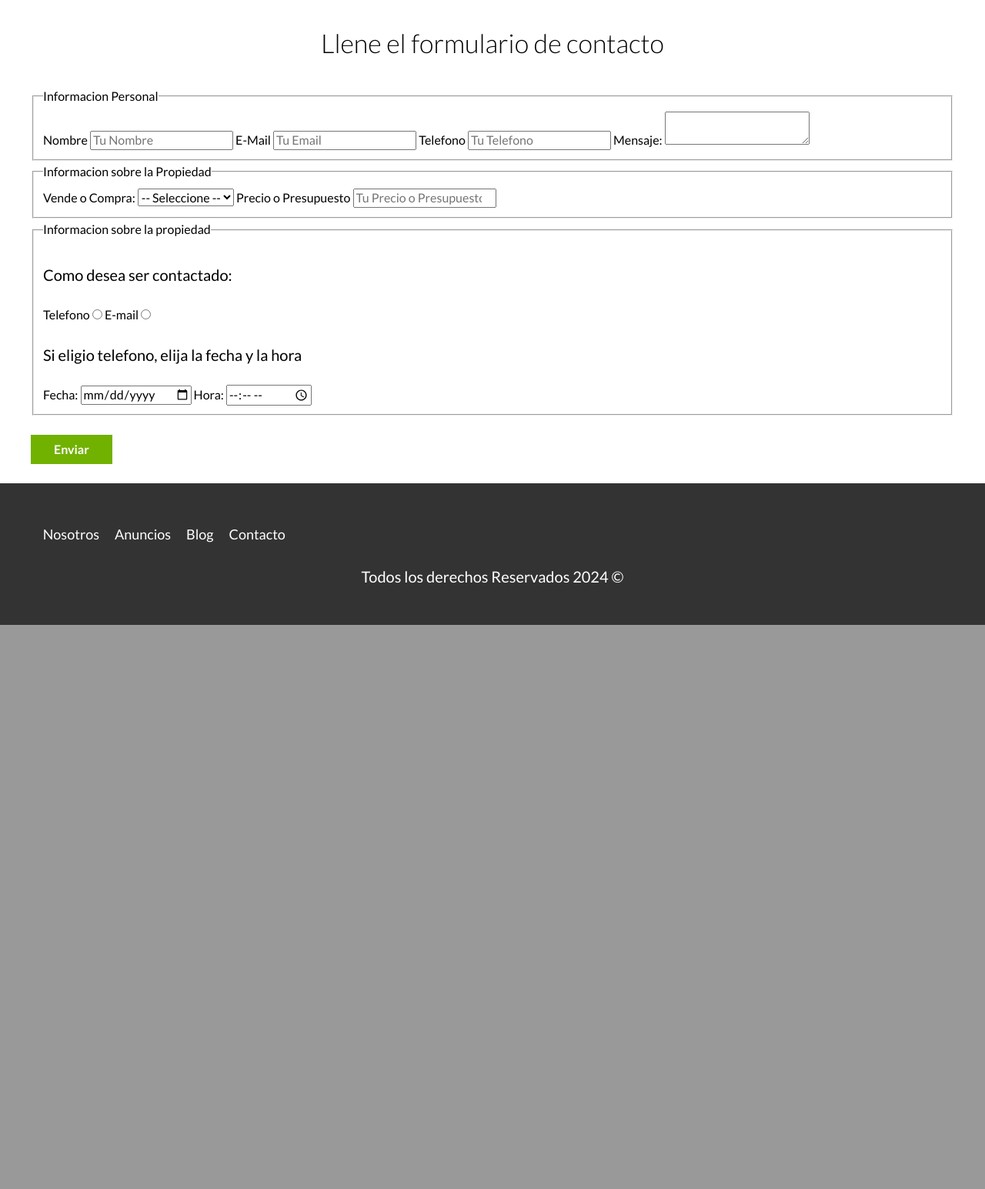
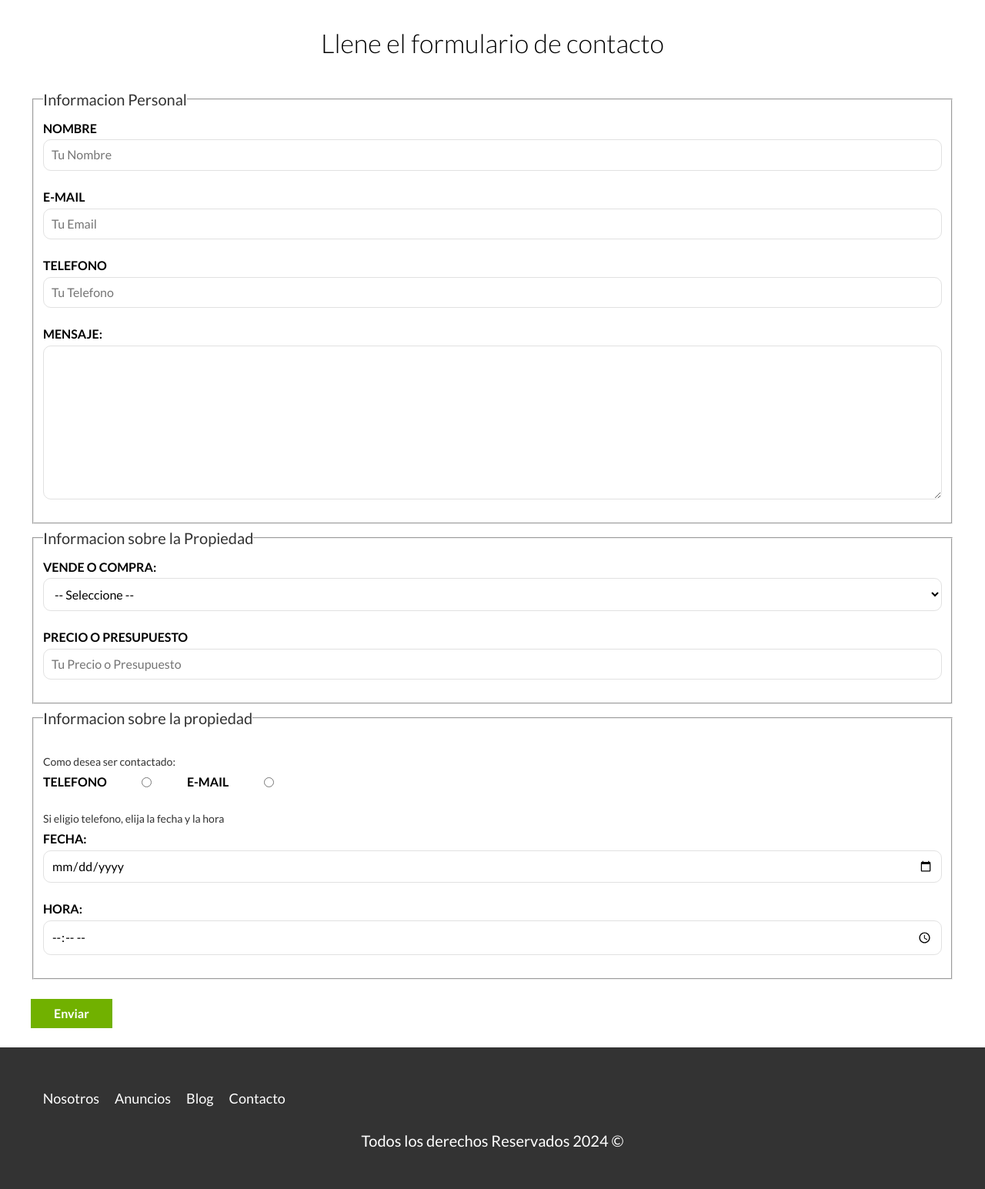
Before and after one commit to TomasSargentoni/UdemyCourse, a PHP site: page /contacto.html in a window 1280 px wide. Shown: the part 1138-2683 px from the top of the page at 77% size. Before the commit the page ends 1950 px from the top, so only its background shows below. Run offline with PHP 8.4, Linux system fonts and the light colour scheme.

Commit message:
terminando pagina, falta js, php y myqsl

```diff
--- a/Paginas/bienesraices_inicio/src/scss/app.scss
+++ b/Paginas/bienesraices_inicio/src/scss/app.scss
@@ -14,6 +14,7 @@
 @import 'layout/contactar';
 @import 'layout/inferior';
 @import 'layout/testimoniales';
+@import 'layout/formulario';
 
 
 //** Paginas Internas **/
--- /dev/null
+++ b/Paginas/bienesraices_inicio/src/scss/layout/_formulario.scss
@@ -0,0 +1,44 @@
+.formulario {
+    p {
+        font-size: 1.4rem;
+        color: $grisOscuro;
+        margin: 2rem 0 0 0;
+    }
+
+    legend {
+        font-size: 2rem;
+        color: $grisOscuro;
+    }
+
+    label {
+        font-weight: $bold;
+        text-transform: uppercase;
+        display: block;
+    }
+
+    input:not([type="submit"]), textarea, select  {
+        padding: 1rem;
+        display: block;
+        width: 100%;
+        background-color: $blanco;
+        border: 1px solid $gris;
+        border-radius: 1rem;
+        margin-bottom: 2rem;
+    }
+
+    textarea {
+        height: 20rem;
+    }
+
+    .forma-contacto {
+        max-width: 30rem;
+        display: flex;
+        justify-content: space-between;
+        align-items: center;
+    }
+
+    input[type="radio"] {
+        margin: 0;
+        width: auto;
+    }
+}
```
Also changed, not shown: Paginas/bienesraices_inicio/build/css/app.css, 1 other file.
